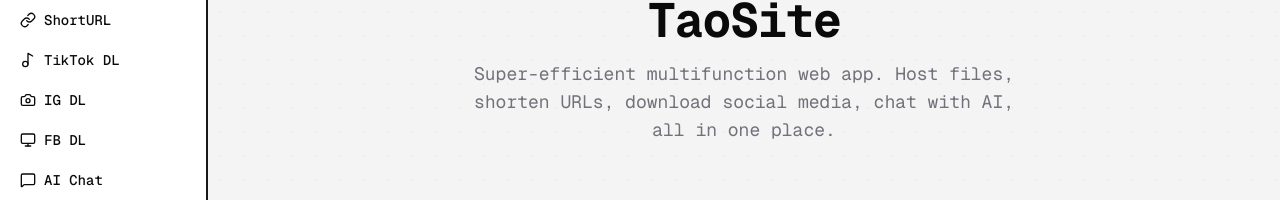
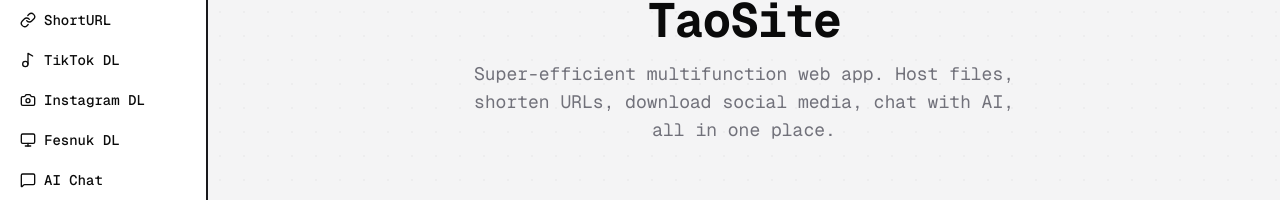
Before and after one commit to FaaOfc/opensorc, a Next.js app: page / in a window 1280 px wide. Shown: the part 144-344 px from the top of the page. Built offline with nearby package versions, Linux system fonts and the light colour scheme.

Commit message:
Update sidebar.tsx

```diff
--- a/src/components/sidebar.tsx
+++ b/src/components/sidebar.tsx
@@ -32,8 +32,8 @@ const mainNav = [
   { href: "/cdn", label: "CDN", icon: UploadCloud },
   { href: "/short", label: "ShortURL", icon: LinkIcon },
   { href: "/ttdl", label: "TikTok DL", icon: Music2 },
-  { href: "/igdl", label: "IG DL", icon: Camera },
-  { href: "/fbdl", label: "FB DL", icon: Monitor },
+  { href: "/igdl", label: "Instagram DL", icon: Camera },
+  { href: "/fbdl", label: "Fesnuk DL", icon: Monitor },
   { href: "/chat", label: "AI Chat", icon: MessageSquare },
   { href: "/ai-waifu", label: "AI Waifu", icon: Heart },
   { href: "/imagen", label: "AI Image", icon: ImageIcon },
```
